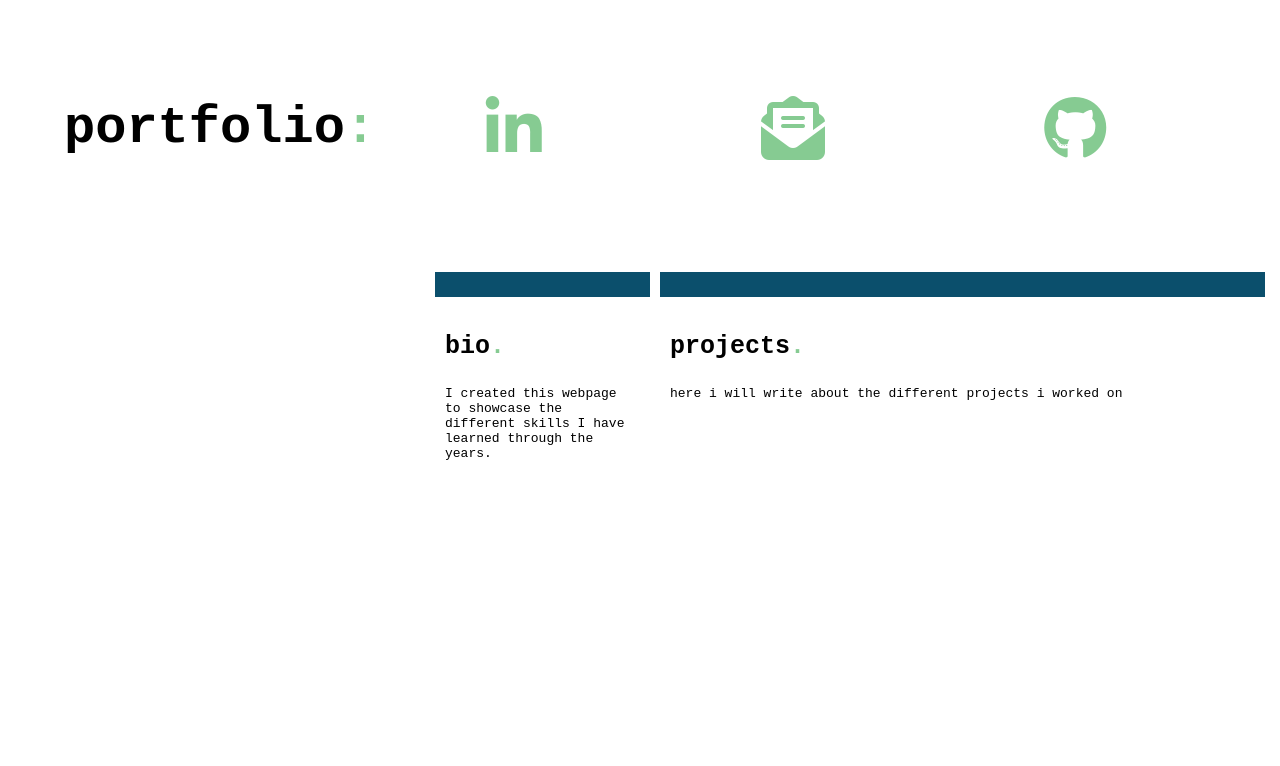
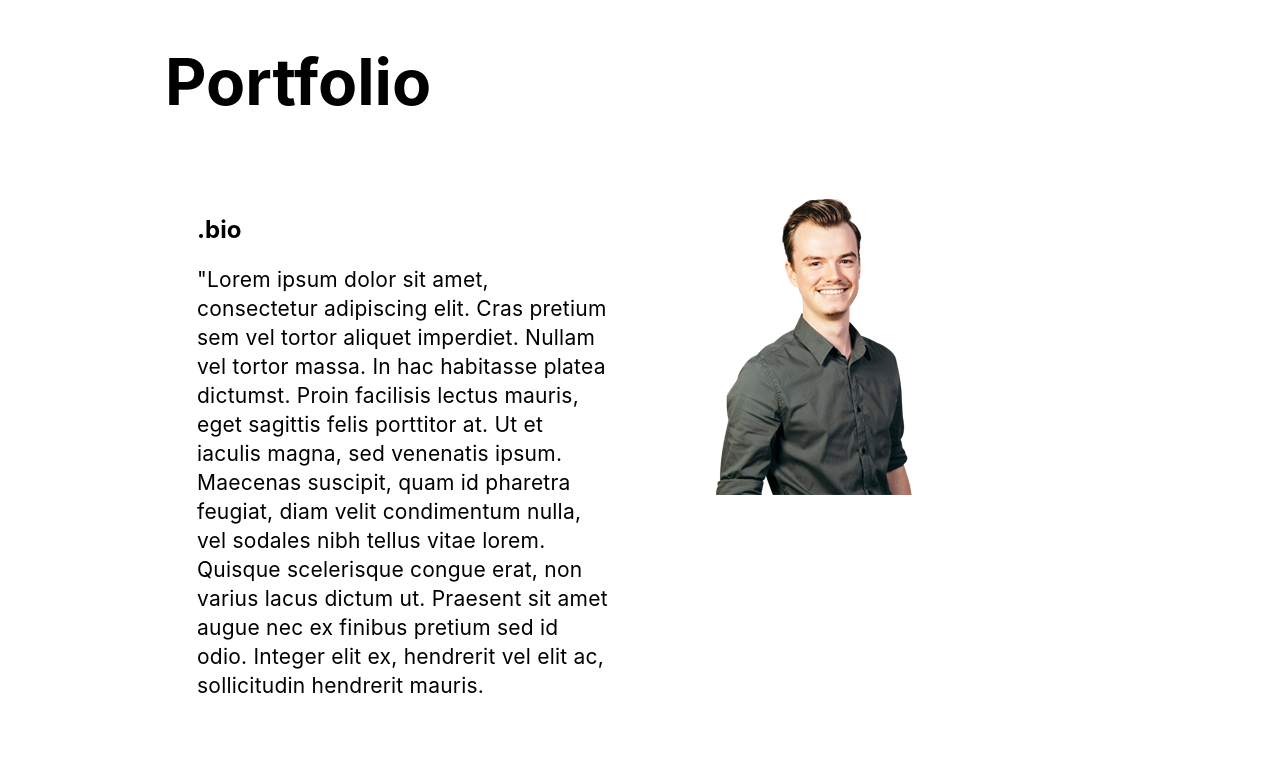
Before and after one commit to brand0new/website, a plain HTML site: page index.html in a window 1280 px wide. Shown: the top 766 px of the page. Drawn offline with Linux system fonts and the light colour scheme.

Commit message:
Remodelled document structure and added consistent style classes

```diff
--- a/index.html
+++ b/index.html
@@ -4,31 +4,49 @@
     <meta charset="UTF-8">
     <meta name="viewport" content="width=device-width, initial-scale=1.0">
     <meta http-equiv="X-UA-Compatible" content="ie=edge">
-    <title>my portfolio</title>
+    <title>My portfolio</title>
     <link rel="stylesheet" href="style.css">
     <script src="https://kit.fontawesome.com/cda51575c9.js" crossorigin="anonymous"></script>
 </head>
 
 <body>
-    <div class="banner">
-        <div id="title">
-            <h1>portfolio<span id="inline-accent">:</span></h1>
-            <ul class="ul-spread">
-                <li class="li-icon"><a href="https://www.linkedin.com/in/brandonverzuu/"><i class="fab fa-linkedin-in fa-2x"></i></a></li>
-                <li class="li-icon"><a href=""><i class="fas fa-envelope-open-text fa-2x"></i></a></li>
-                <li class="li-icon"><a href="https://github.com/brand0new"><i class="fab fa-github fa-2x"></i></a></li>
-            </ul>
+    <header>
+        <h1>Portfolio</h1>
+    </header>
+    <section class="content-section">
+        <div class="content-wrapper">
+            <div class="content-holder">
+                <h2>.bio</h2>
+                <p class="section-paragraph">
+                    "Lorem ipsum dolor sit amet, consectetur adipiscing elit. Cras pretium sem vel tortor aliquet imperdiet.
+                    Nullam vel tortor massa. In hac habitasse platea dictumst. Proin facilisis lectus mauris, eget sagittis felis porttitor at. Ut et iaculis magna,
+                    sed venenatis ipsum. Maecenas suscipit, quam id pharetra feugiat, diam velit condimentum nulla, vel sodales nibh tellus vitae lorem. Quisque scelerisque congue erat,
+                    non varius lacus dictum ut. Praesent sit amet augue nec ex finibus pretium sed id odio. Integer elit ex, hendrerit vel elit ac, sollicitudin hendrerit mauris.
+                </p>
+            </div>
+            <div class="content-image-centered">
+                <img src="/img/headshot.png"/>
+            </div>
         </div>
-    </div>
-    <section id="block-holder">
-        <div id="filler" class="block"></div>
-        <div id="bio" class="block">
-            <h3>bio<span id="inline-accent">.</span></h3>
-            <p>I created this webpage to showcase the different skills I have learned through the years.</p>
-        </div>
-        <div id="projects" class="block">
-            <h3>projects<span id="inline-accent">.</span></h3>
-            <p>here i will write about the different projects i worked on</p>
+    </section>
+    <section class="content-section">
+        <div class="content-wrapper">
+            <div class="content-ul">
+                <ul>
+                    <li class="li-icon"><a href="https://www.linkedin.com/in/brandonverzuu/"><i class="fab fa-linkedin-in fa-5x"></i></a></li>
+                    <li class="li-icon"><a href=""><i class="fas fa-envelope-open-text fa-5x"></i></a></li>
+                    <li class="li-icon"><a href="https://github.com/brand0new"><i class="fab fa-github fa-5x"></i></a></li>
+                </ul>
+            </div>
+            <div class="content-holder">
+                <h2>.projects</h2>
+                <p class="section-paragraph">
+                    "Lorem ipsum dolor sit amet, consectetur adipiscing elit. Cras pretium sem vel tortor aliquet imperdiet.
+                    Nullam vel tortor massa. In hac habitasse platea dictumst. Proin facilisis lectus mauris, eget sagittis felis porttitor at. Ut et iaculis magna,
+                    sed venenatis ipsum. Maecenas suscipit, quam id pharetra feugiat, diam velit condimentum nulla, vel sodales nibh tellus vitae lorem. Quisque scelerisque congue erat,
+                    non varius lacus dictum ut. Praesent sit amet augue nec ex finibus pretium sed id odio. Integer elit ex, hendrerit vel elit ac, sollicitudin hendrerit mauris.
+                </p>
+            </div>
         </div>
     </section>
     <footer>
--- a/style.css
+++ b/style.css
@@ -1,7 +1,7 @@
 /* Element styling */
 html{
     height: 100%;
-    font-family: monospace;
+    font-family: "SF Pro Display","SF Pro Icons","Helvetica Neue","Helvetica","Arial",sans-serif;
     color: black;
 }
 
@@ -11,9 +11,13 @@ body{
 }
 
 header{
-    text-align: center;
-    margin: 0;
-    padding: 0;
+    margin: auto;
+    max-width: 950px;
+    font-size: xx-large;
+    display: flex;
+    justify-content: left;
+    background: transparent;
+    padding: 0 1em;
 }
 
 h3{
@@ -41,15 +45,10 @@ section{
 }
 
 ul{
+    display: flex;
     list-style-type: none;
-    margin: 0;
+    margin: auto;
     padding: 0;
-}
-
-li{
-    color: gray;
-    padding: 10px 0 10px 0;
-    margin: auto;
 }
 
 a{
@@ -74,25 +73,49 @@ button{
 
 /* Class styling */
 
-.block{
-    background-image: white;
-    padding: 10px;
-    margin: 5px;
-    border-top: 25px solid rgba(11, 79, 108, 1);
-    vertical-align: middle;
-    flex: 1;
+.li-icon{
+    padding: 2em;
+    margin: auto;
 }
 
-.ul-spread{
-    display: flex;
-    padding: 0;
-    flex: 1;
+.content-section{
+    background: transparent;
+    min-height: 50vh;
 }
 
-.li-icon{
-    display: block;
-    padding: 10px 0 10px 0;
+.content-wrapper{
     margin: auto;
+    max-width: 950px;
+    background: transparent;
+    padding: 0 2em;
+    display: flex;
+}
+
+.content-holder{
+    background-image: linear-gradient(bottom, white, grey);
+}
+
+.content-image-centered{
+    margin: auto;
+}
+
+.content-ul{
+    display: flex;
+    margin: auto;
+}
+
+.content-wrapper div{
+    background: transparent;
+    padding: 1em;
+    margin: 1em;
+    flex: 2;
+}
+
+.section-paragraph{
+    font-size: 21px;
+    line-height: 1.38105;
+    font-weight: 400;
+    letter-spacing: .011em;
 }
 
 /* Id styling */
@@ -108,10 +131,6 @@ button{
     flex: 0.5;
 }
 
-#inline-accent{
-    color: rgba(134, 203, 146, 1);
-}
-
 #projects{
     flex: 1.5;
 }
@@ -122,19 +141,3 @@ button{
     text-align: center;
     width: 100%;
 }
-
-#title{
-    margin: 5%;
-    font-size: xx-large;
-    display: flex;
-    justify-content: left;
-}
-
-#content-wrapper{
-    background-attachment: scroll;
-}
-
-#filler{
-    border: none;
-    top: 50%;
-}
```
